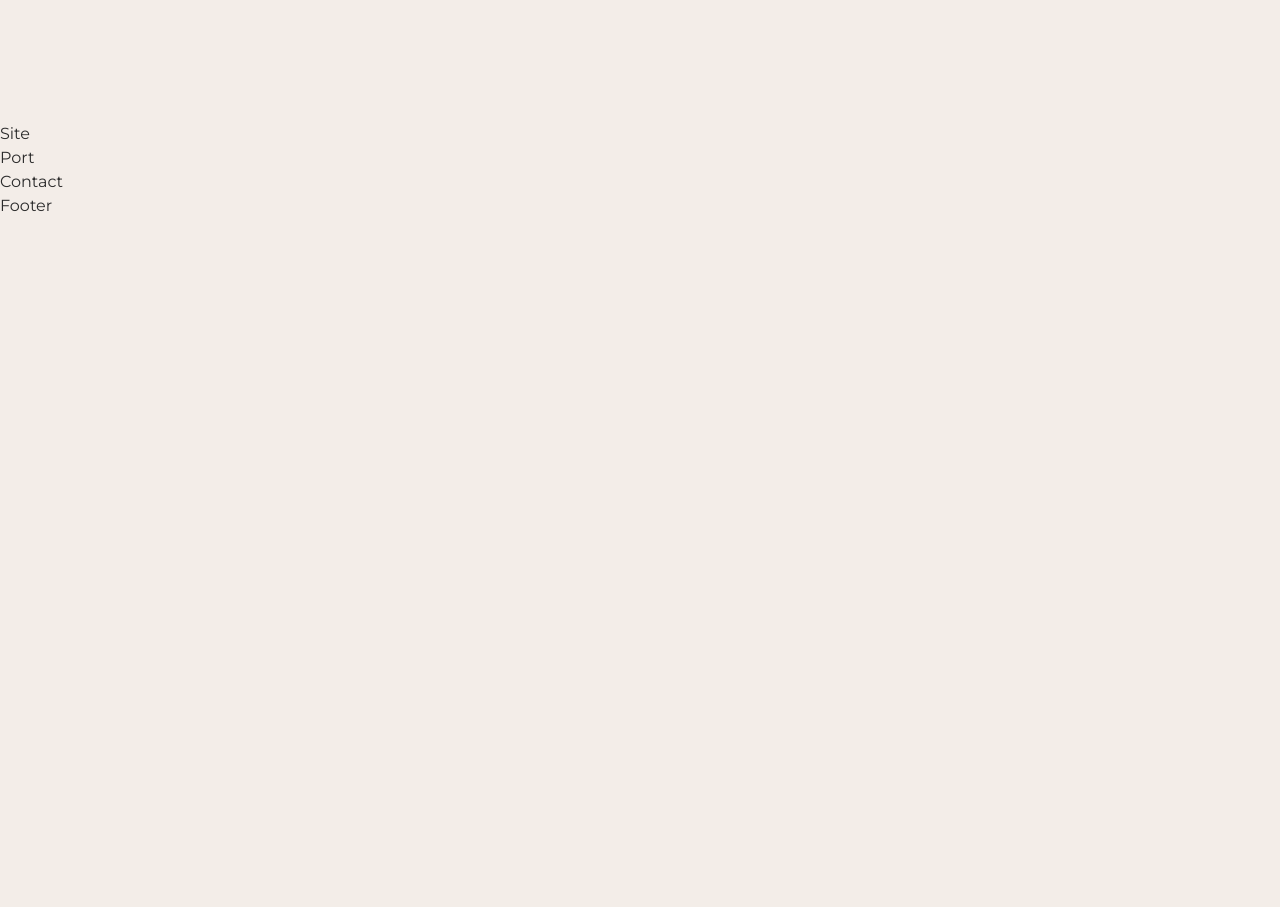
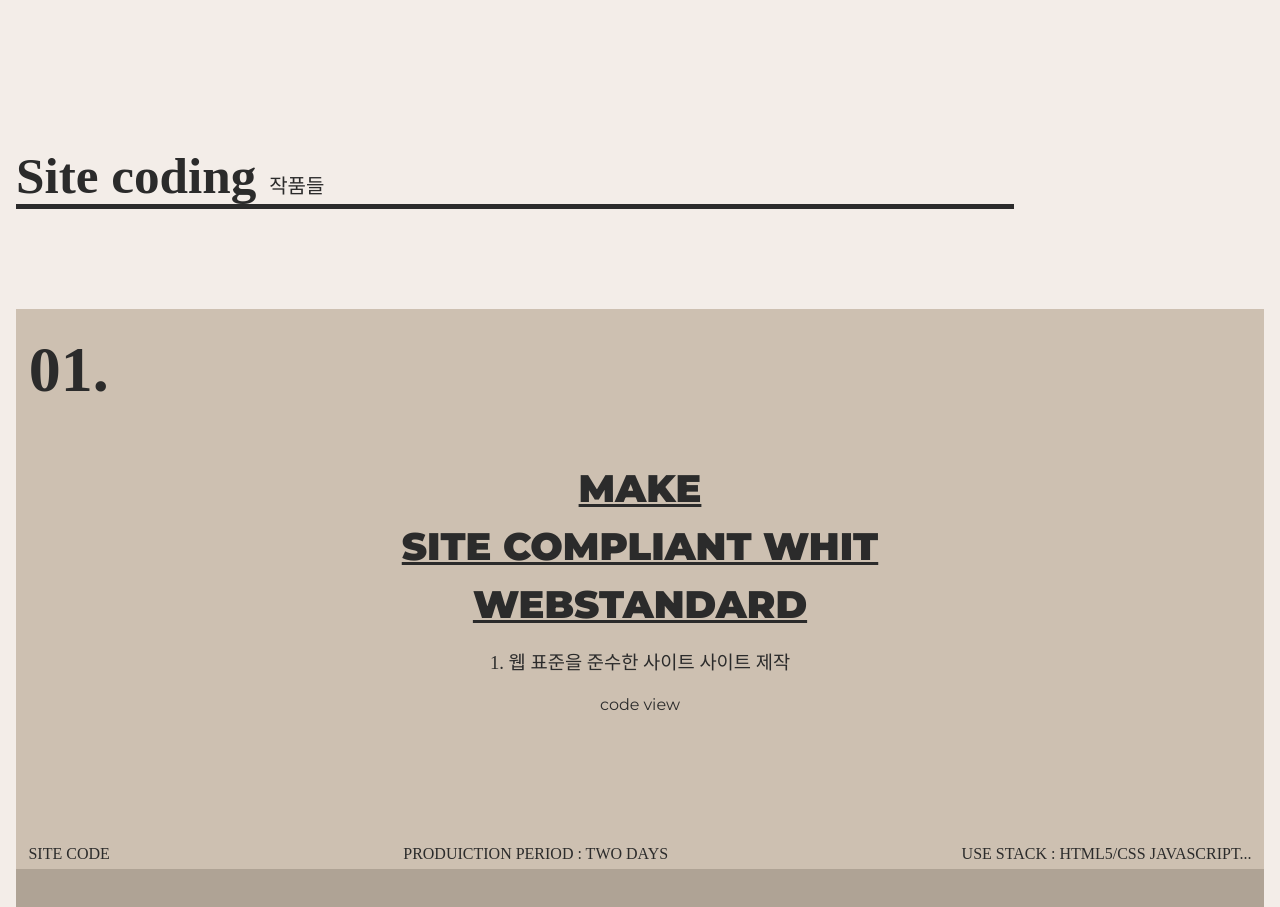
Before and after one commit to Kimduck9/himedia, a React (Create React App) app: page / in a window 1280 px wide. Shown: the part 2080-2987 px from the top of the page. Before the commit the page ends 2298 px from the top, so only its background shows below. Built offline with nearby package versions, Linux system fonts and the light colour scheme; a small style sheet from the web is missing; a web font is replaced by a local one.

Commit message:
9_skill 완성

```diff
--- /dev/null
+++ b/src/assets/section/_stie.scss
@@ -0,0 +1,144 @@
+.site_inner{
+    padding: 16px;
+
+    .site_tit{
+        position: sticky;
+        top: 60px;
+        left: 0;
+        width: 80%;
+        height: 5.5vw;
+        font-weight: 900;
+        font-size: 4vw;
+        font-family: var(--mainKor-font);
+        border-bottom: 0.4vw solid var(--black100);
+        margin-bottom: 100px;
+        background-color: var(--mainBg-color);
+        z-index: 10;
+
+        @media(max-width:960px){
+            width: 100%;
+            margin-bottom: 10vw;
+            font-size: 30px;
+            height: auto;
+            z-index: 1000;
+            background-color: var(--mainBg-color);
+        }
+
+        em{
+            font-size: 1.25rem;
+            font-weight: 400;
+        }
+    }
+
+    .site_wrap{
+        .site_item{
+            height: 70vh;
+            @include flex-center;
+            flex-direction: column;
+            position: sticky;
+            left: 0;
+
+            &.s1{
+                background-color: var(--subBG100);
+                top: 180px;
+
+                @media(max-width:960px){
+                    top: 140px;
+                }
+            }
+            &.s2{
+                background-color: var(--subBG200);
+                top: 200px;
+
+                @media(max-width:960px){
+                    top: 160px;
+                }
+            }
+            &.s3{
+                background-color: var(--subBG300);
+                top: 220px;
+
+                @media(max-width:960px){
+                    top: 180px;
+                }
+            }
+            &.s4{
+                background-color: var(--subBG400);
+                top: 240px;
+
+                @media(max-width:960px){
+                    top: 200px;
+                }
+            }
+
+            .num{
+                font-size: 5vw;
+                position: absolute;
+                left: 1vw;
+                top: 1vw;
+                font-weight: 900;
+                font-family: var(--mainKor-font);
+
+                @media(max-width:960px){
+                    font-size: 40px;
+                    left: 20px;
+                    top: 20px;
+                }
+            }
+            .text{
+                text-align: center;
+                padding-bottom: 16px;
+
+                >div{
+                    font-size: 3vw;
+                    font-weight: 900;
+                    text-transform: uppercase;
+                    text-decoration: underline;
+                    font-family: var(--mainEng-font);
+
+                    @media(max-width:960px){
+                        font-size: 25px;
+                    }
+                }
+            }
+            .tittle{
+                font-family: var(--mainNum-font);
+                margin-bottom: 1rem;
+            }
+            .btn{
+                a{
+                    color: var(--black100);
+                    font-size: 1rem;
+                    margin: 0 2px;
+
+                    &:hover{
+                        color: var(--black);
+                        text-decoration: underline;
+                    }
+                }
+            }
+            .info{
+                position: absolute;
+                left: 0; bottom: 0;
+                width: 98%;
+                margin-left: 1%;
+                display: flex;
+                justify-content: space-between;
+
+                @media(max-width:960px){
+                    flex-direction: column;
+                    width: 90%;
+                    margin-left: 5%;
+                    padding: 5px 0;
+                }
+
+                span{
+                    font-family: var(--mainKor-font);
+                    font-size: 1rem;
+                    padding: 3px 0;
+                    text-transform: uppercase;
+                }
+            }
+        }
+    }
+}
--- a/src/assets/style.scss
+++ b/src/assets/style.scss
@@ -11,3 +11,4 @@
 @import "./section/header";
 @import "./section/intro";
 @import "./section/skill";
+@import "./section/stie";
--- a/src/components/Site.jsx
+++ b/src/components/Site.jsx
@@ -1,10 +1,63 @@
 import React from 'react'
+
+const siteTxt = [
+  {
+    text: ["make", "site compliant whit", "webstandard"],
+    tittle: "1. 웹 표준을 준수한 사이트 사이트 제작",
+    site: "https://github.com/hohyenho/hi2",
+    info: ["site code", "produiction period : two days", "use stack : html5/css javascript..."]
+  },
+  {
+    text: ["make", "site compliant whit", "webstandard"],
+    tittle: "2. 웹 표준을 준수한 사이트 사이트 제작",
+    site: "https://github.com/hohyenho/hi2",
+    info: ["site code", "produiction period : two days", "use stack : html5/css javascript..."]
+  },
+  {
+    text: ["make", "site compliant whit", "webstandard"],
+    tittle: "3. 웹 표준을 준수한 사이트 사이트 제작",
+    site: "https://github.com/hohyenho/hi2",
+    info: ["site code", "produiction period : two days", "use stack : html5/css javascript..."]
+  },
+  {
+    text: ["make", "site compliant whit", "webstandard"],
+    tittle: "4. 웹 표준을 준수한 사이트 사이트 제작",
+    site: "https://github.com/hohyenho/hi2",
+    info: ["site code", "produiction period : two days", "use stack : html5/css javascript..."]
+  },
+]
 
 const Site = () => {
   return (
-    <div>
-      Site
-    </div>
+    <section id='site'>
+      <div className="site_inner">
+        <div className="site_tit">
+          Site coding <em>작품들</em>
+        </div>
+        <div className="site_wrap">
+          {siteTxt.map((site, key) => (
+            <article className={`site_item s${key + 1}`} key={key}>
+              <span className='num'>0{key + 1}.</span>
+              <div className="text">
+                <div>{site.text[0]}</div>
+                <div>{site.text[1]}</div>
+                <div>{site.text[2]}</div>
+              </div>
+              <h3 className='tittle'>{site.tittle}</h3>
+              <div className="btn">
+                <a href="{site.site}">code</a>
+                <a href="{site.site}">view</a>
+              </div>
+              <div className="info">
+                <span>{site.info[0]}</span>
+                <span>{site.info[1]}</span>
+                <span>{site.info[2]}</span>
+              </div>
+            </article>
+          ))}
+        </div>
+      </div>
+    </section>
   )
 }
 
```
